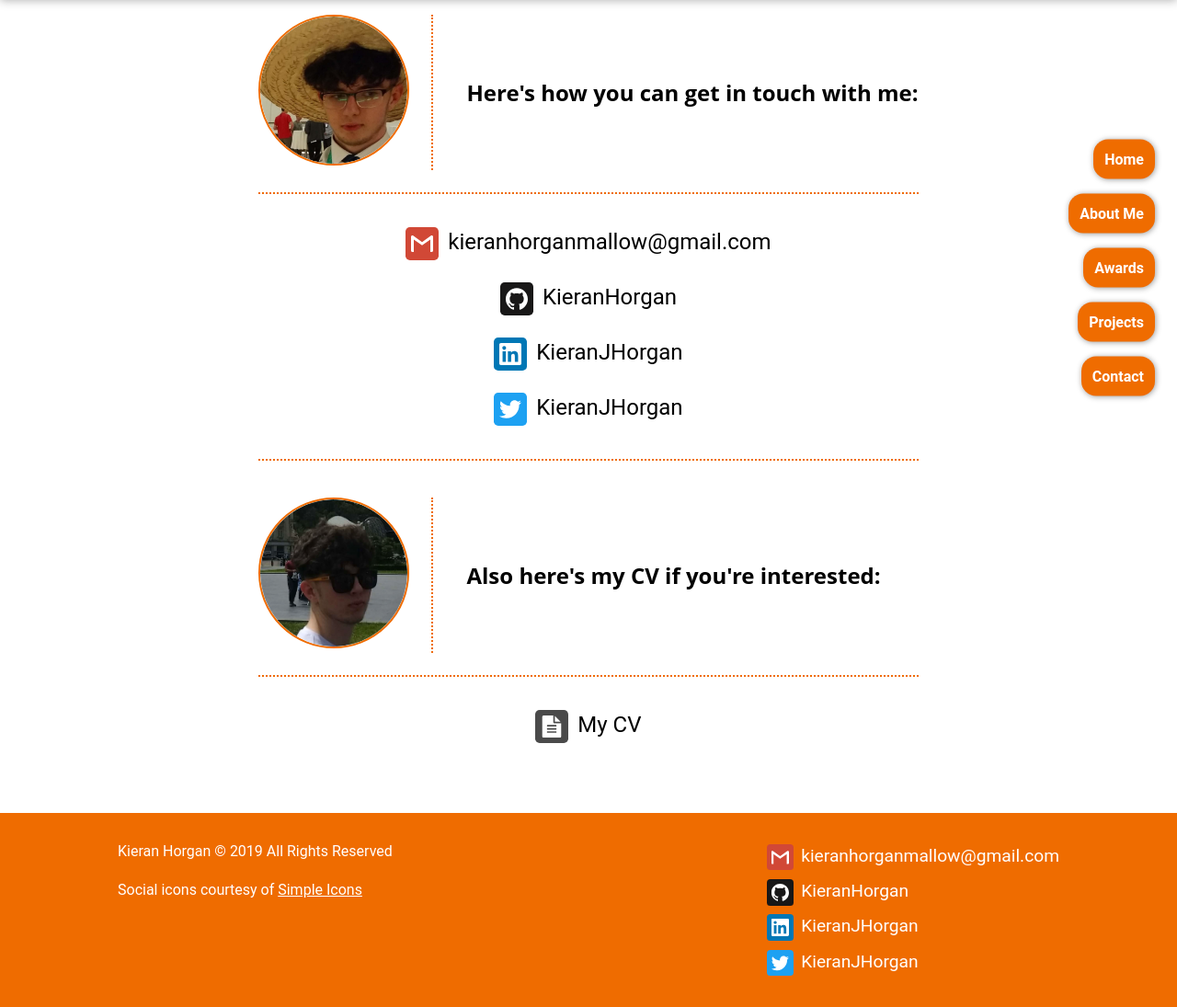
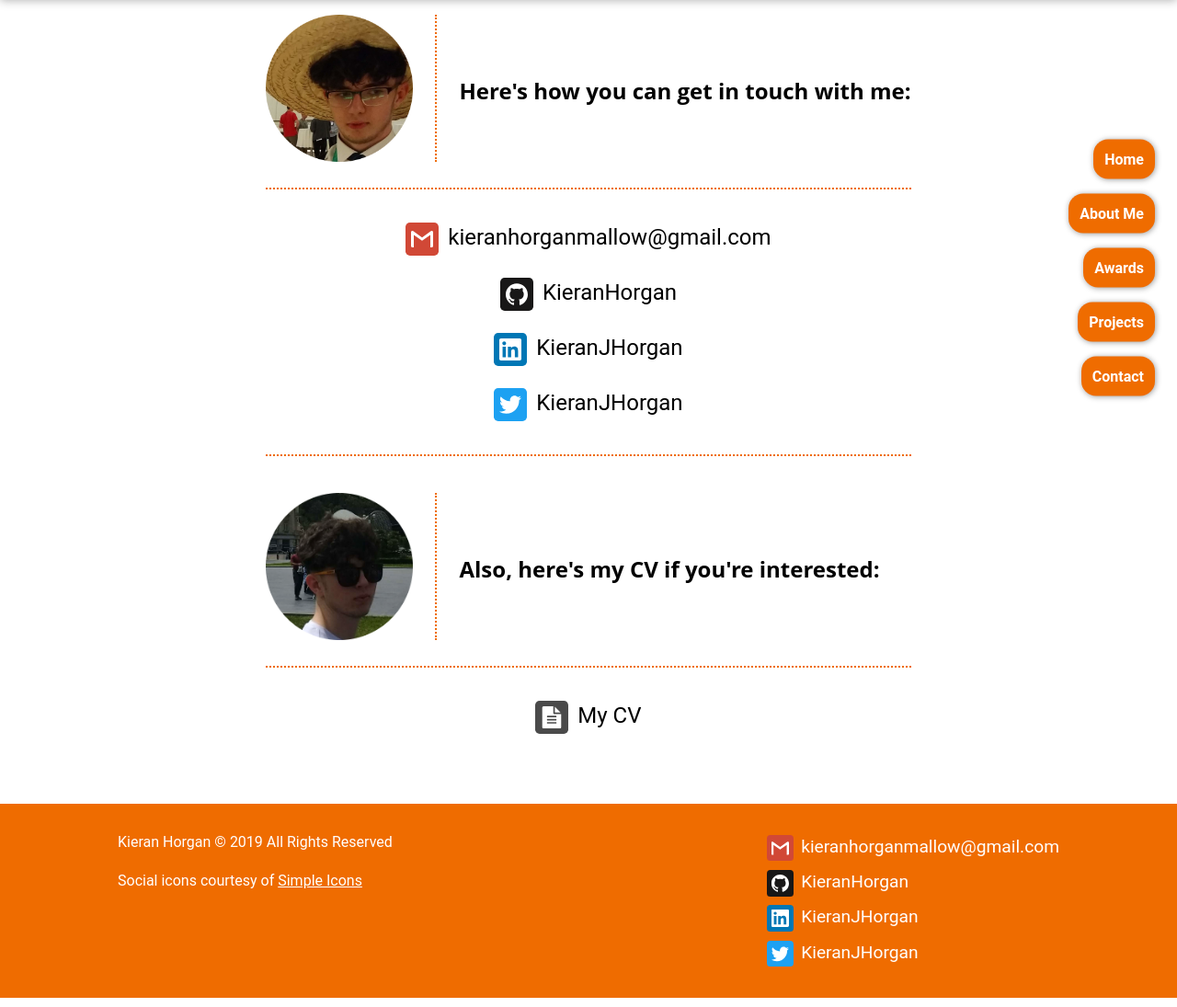
Before and after one commit to KieranHorgan/kieranhorgan.com, a PHP site: page /contact in a window 1280 px wide. Shown: the part 109-1204 px from the top of the page at 92% size. Run offline with PHP 8.4, Linux system fonts and the light colour scheme; some web fonts are replaced.

Commit message:
tweaked contact page

```diff
--- a/contact/index.html
+++ b/contact/index.html
@@ -50,7 +50,7 @@
       <ul>
         <li><a href="mailto:kieranhorganmallow@gmail.com">
           <svg role="img" viewBox="0 0 24 24" xmlns="http://www.w3.org/2000/svg" aria-labelledby="gmail-icon-id"><title id="gmail-icon-id">Gmail icon</title><path d="M24 4.5v15c0 .85-.65 1.5-1.5 1.5H21V7.387l-9 6.463-9-6.463V21H1.5C.649 21 0 20.35 0 19.5v-15c0-.425.162-.8.431-1.068C.7 3.16 1.076 3 1.5 3H2l10 7.25L22 3h.5c.425 0 .8.162 1.069.432.27.268.431.643.431 1.068z"/></svg>
-          kieranhorganmallow@gmail.com
+          kieranhorganmallow<wbr>@gmail.com
         </a></li>
         <li><a href="https://github.com/KieranHorgan">
           <svg role="img" viewBox="0 0 24 24" xmlns="http://www.w3.org/2000/svg" aria-labelledby="github-icon-id"><title id="github-icon-id">GitHub icon</title><path d="M12 .297c-6.63 0-12 5.373-12 12 0 5.303 3.438 9.8 8.205 11.385.6.113.82-.258.82-.577 0-.285-.01-1.04-.015-2.04-3.338.724-4.042-1.61-4.042-1.61C4.422 18.07 3.633 17.7 3.633 17.7c-1.087-.744.084-.729.084-.729 1.205.084 1.838 1.236 1.838 1.236 1.07 1.835 2.809 1.305 3.495.998.108-.776.417-1.305.76-1.605-2.665-.3-5.466-1.332-5.466-5.93 0-1.31.465-2.38 1.235-3.22-.135-.303-.54-1.523.105-3.176 0 0 1.005-.322 3.3 1.23.96-.267 1.98-.399 3-.405 1.02.006 2.04.138 3 .405 2.28-1.552 3.285-1.23 3.285-1.23.645 1.653.24 2.873.12 3.176.765.84 1.23 1.91 1.23 3.22 0 4.61-2.805 5.625-5.475 5.92.42.36.81 1.096.81 2.22 0 1.606-.015 2.896-.015 3.286 0 .315.21.69.825.57C20.565 22.092 24 17.592 24 12.297c0-6.627-5.373-12-12-12"/></svg>
@@ -68,7 +68,7 @@
       <picture>
         <img src="../images/kieran_in_sunglasses.webp" alt="Me in sunglasses">
       </picture>
-      <h2>Also here's my CV if you're interested:</h2>
+      <h2>Also, here's my CV if you're interested:</h2>
       <a href="../documents/Kieran_Horgan_CV.pdf">
         <svg role="img" viewBox="0 0 1792 1792" xmlns="http://www.w3.org/2000/svg" aria-labelledby="cv-icon-id"><title id="cv-icon-id">CV icon</title><path d="M1596 476q14 14 28 36h-472v-472q22 14 36 28zm-476 164h544v1056q0 40-28 68t-68 28h-1344q-40 0-68-28t-28-68v-1600q0-40 28-68t68-28h800v544q0 40 28 68t68 28zm160 736v-64q0-14-9-23t-23-9h-704q-14 0-23 9t-9 23v64q0 14 9 23t23 9h704q14 0 23-9t9-23zm0-256v-64q0-14-9-23t-23-9h-704q-14 0-23 9t-9 23v64q0 14 9 23t23 9h704q14 0 23-9t9-23zm0-256v-64q0-14-9-23t-23-9h-704q-14 0-23 9t-9 23v64q0 14 9 23t23 9h704q14 0 23-9t9-23z"/></svg>
         My CV
@@ -81,7 +81,7 @@
       <ul>
         <li><a href="mailto:kieranhorganmallow@gmail.com">
           <svg role="img" viewBox="0 0 24 24" xmlns="http://www.w3.org/2000/svg" aria-labelledby="gmail-icon-id"><title id="gmail-icon-id">Gmail icon</title><path d="M24 4.5v15c0 .85-.65 1.5-1.5 1.5H21V7.387l-9 6.463-9-6.463V21H1.5C.649 21 0 20.35 0 19.5v-15c0-.425.162-.8.431-1.068C.7 3.16 1.076 3 1.5 3H2l10 7.25L22 3h.5c.425 0 .8.162 1.069.432.27.268.431.643.431 1.068z"/></svg>
-          kieranhorganmallow@gmail.com
+          kieranhorganmallow<wbr>@gmail.com
         </a></li>
         <li><a href="https://github.com/KieranHorgan">
           <svg role="img" viewBox="0 0 24 24" xmlns="http://www.w3.org/2000/svg" aria-labelledby="github-icon-id"><title id="github-icon-id">GitHub icon</title><path d="M12 .297c-6.63 0-12 5.373-12 12 0 5.303 3.438 9.8 8.205 11.385.6.113.82-.258.82-.577 0-.285-.01-1.04-.015-2.04-3.338.724-4.042-1.61-4.042-1.61C4.422 18.07 3.633 17.7 3.633 17.7c-1.087-.744.084-.729.084-.729 1.205.084 1.838 1.236 1.838 1.236 1.07 1.835 2.809 1.305 3.495.998.108-.776.417-1.305.76-1.605-2.665-.3-5.466-1.332-5.466-5.93 0-1.31.465-2.38 1.235-3.22-.135-.303-.54-1.523.105-3.176 0 0 1.005-.322 3.3 1.23.96-.267 1.98-.399 3-.405 1.02.006 2.04.138 3 .405 2.28-1.552 3.285-1.23 3.285-1.23.645 1.653.24 2.873.12 3.176.765.84 1.23 1.91 1.23 3.22 0 4.61-2.805 5.625-5.475 5.92.42.36.81 1.096.81 2.22 0 1.606-.015 2.896-.015 3.286 0 .315.21.69.825.57C20.565 22.092 24 17.592 24 12.297c0-6.627-5.373-12-12-12"/></svg>
--- a/css/contact.css
+++ b/css/contact.css
@@ -27,17 +27,18 @@ main {
 
 main h2 {
   font-size: 1.5rem;
-  padding: 4.25rem 0;
+  padding: 0;
+  max-height: 10em;
   grid-column-start: 2;
-  padding-left: 1.5em;
-  border-left: 2px dotted var(--main-primary-color);
   margin: 0;
+  align-self: center;
 }
 
 main img {
   width: 10em;
-  border: 2px solid var(--main-primary-color);
-  border-radius: 100%;
+  max-width: 25vw;
+  padding-right: 1.5em;
+  border-right: 2px dotted var(--main-primary-color);
 }
 
 main > a svg { background: #4a4a4a; }
--- a/projects/index.html
+++ b/projects/index.html
@@ -156,7 +156,7 @@
       <ul>
         <li><a href="mailto:kieranhorganmallow@gmail.com">
           <svg role="img" viewBox="0 0 24 24" xmlns="http://www.w3.org/2000/svg" aria-labelledby="gmail-icon-id"><title id="gmail-icon-id">Gmail icon</title><path d="M24 4.5v15c0 .85-.65 1.5-1.5 1.5H21V7.387l-9 6.463-9-6.463V21H1.5C.649 21 0 20.35 0 19.5v-15c0-.425.162-.8.431-1.068C.7 3.16 1.076 3 1.5 3H2l10 7.25L22 3h.5c.425 0 .8.162 1.069.432.27.268.431.643.431 1.068z"/></svg>
-          kieranhorganmallow@gmail.com
+          kieranhorganmallow<wbr>@gmail.com
         </a></li>
         <li><a href="https://github.com/KieranHorgan">
           <svg role="img" viewBox="0 0 24 24" xmlns="http://www.w3.org/2000/svg" aria-labelledby="github-icon-id"><title id="github-icon-id">GitHub icon</title><path d="M12 .297c-6.63 0-12 5.373-12 12 0 5.303 3.438 9.8 8.205 11.385.6.113.82-.258.82-.577 0-.285-.01-1.04-.015-2.04-3.338.724-4.042-1.61-4.042-1.61C4.422 18.07 3.633 17.7 3.633 17.7c-1.087-.744.084-.729.084-.729 1.205.084 1.838 1.236 1.838 1.236 1.07 1.835 2.809 1.305 3.495.998.108-.776.417-1.305.76-1.605-2.665-.3-5.466-1.332-5.466-5.93 0-1.31.465-2.38 1.235-3.22-.135-.303-.54-1.523.105-3.176 0 0 1.005-.322 3.3 1.23.96-.267 1.98-.399 3-.405 1.02.006 2.04.138 3 .405 2.28-1.552 3.285-1.23 3.285-1.23.645 1.653.24 2.873.12 3.176.765.84 1.23 1.91 1.23 3.22 0 4.61-2.805 5.625-5.475 5.92.42.36.81 1.096.81 2.22 0 1.606-.015 2.896-.015 3.286 0 .315.21.69.825.57C20.565 22.092 24 17.592 24 12.297c0-6.627-5.373-12-12-12"/></svg>
```
